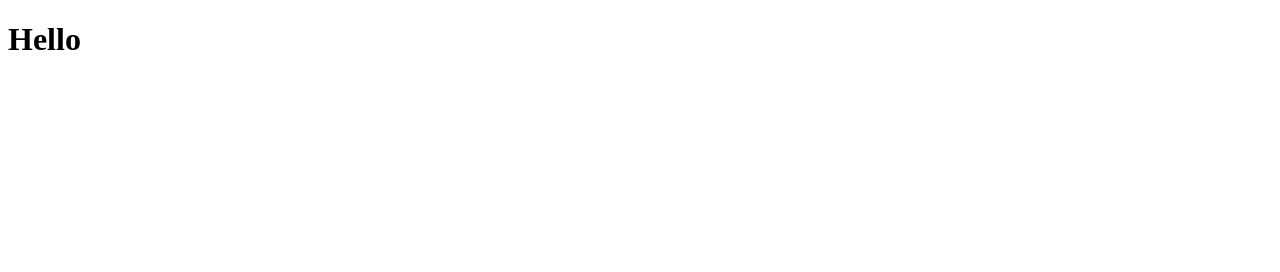
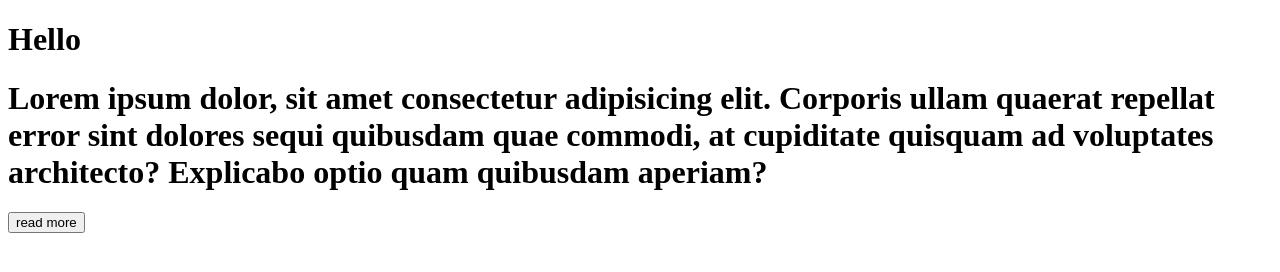
Before and after one commit to abdulhayevbahrom/18-dars, a plain HTML site: page index.html in a window 1280 px wide. Drawn offline with Linux system fonts and the light colour scheme.

Commit message:
h1 tag added and button

```diff
--- a/index.html
+++ b/index.html
@@ -7,5 +7,13 @@
   </head>
   <body>
     <h1>Hello</h1>
+    <h1>
+      Lorem ipsum dolor, sit amet consectetur adipisicing elit. Corporis ullam
+      quaerat repellat error sint dolores sequi quibusdam quae commodi, at
+      cupiditate quisquam ad voluptates architecto? Explicabo optio quam
+      quibusdam aperiam?
+    </h1>
+
+    <button>read more</button>
   </body>
 </html>
```
